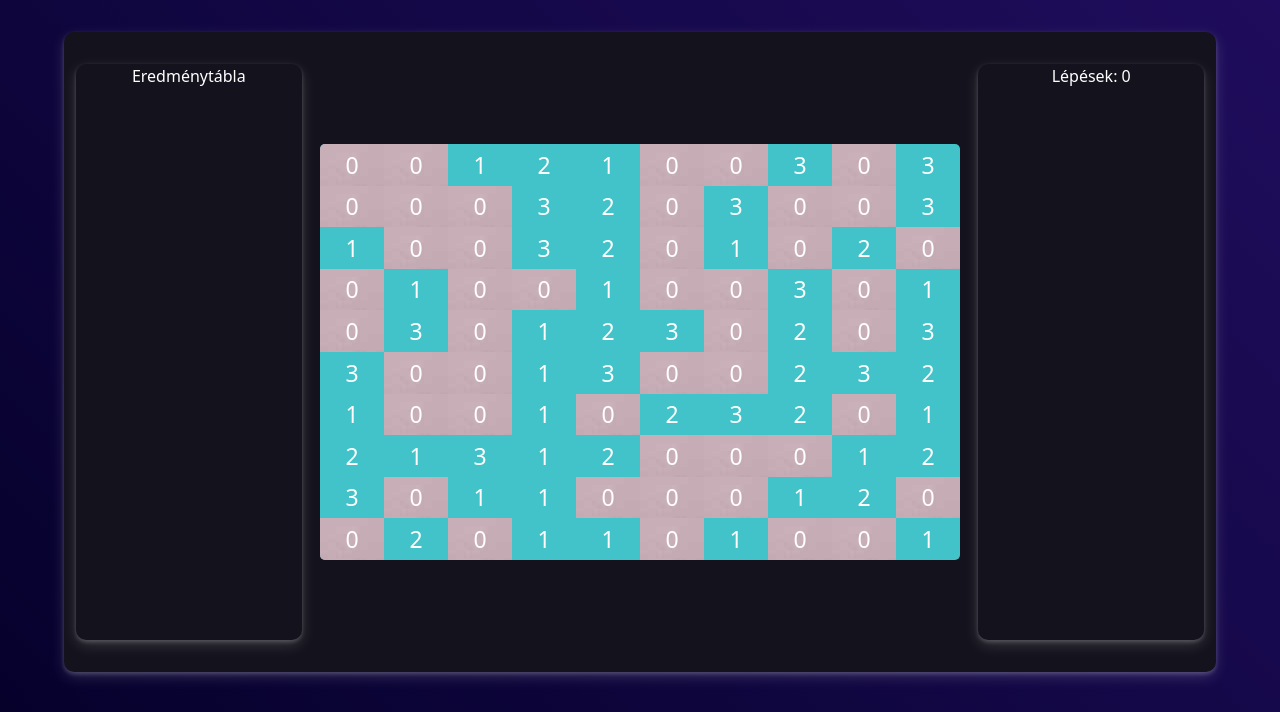
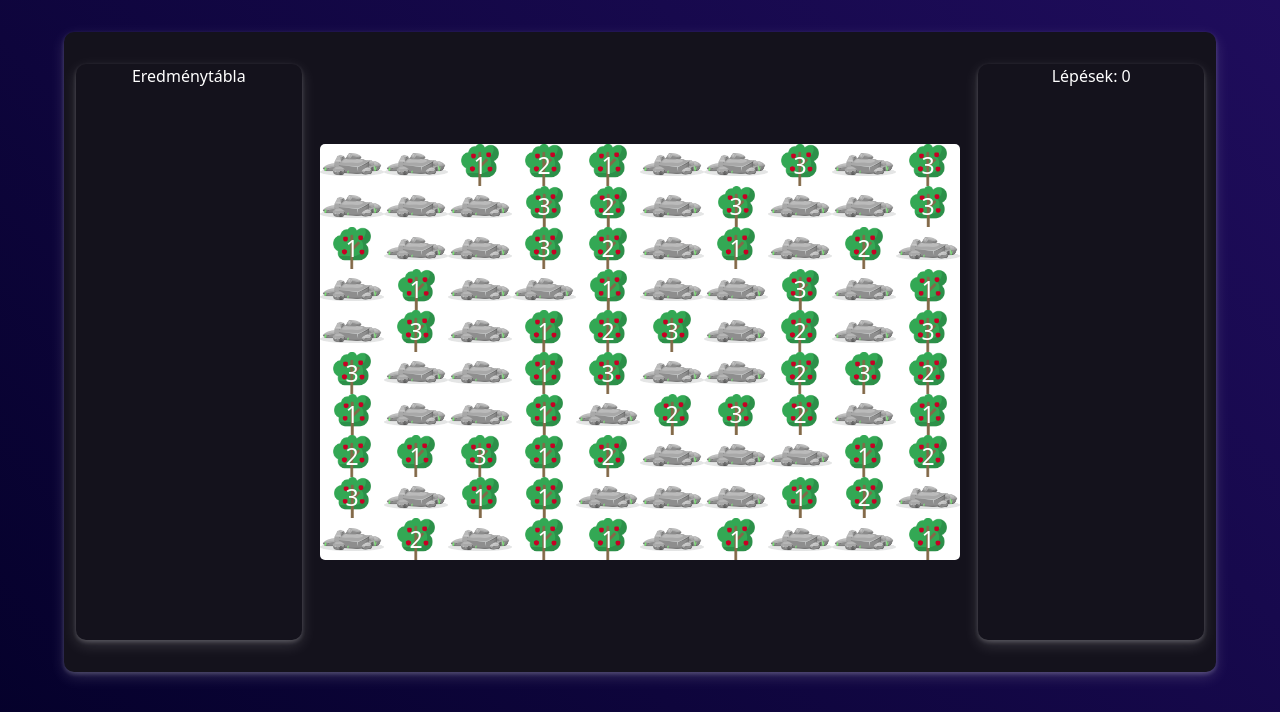
Before and after one commit to budaizalan/undefined, a PHP site: page / in a window 1280 px wide. Shown: the part 72-784 px from the top of the page. Run offline with PHP 8.4, Linux system fonts and the light colour scheme.

Commit message:
Fruits and obsticle icons (geciszar, change it pls)

```diff
--- a/MasodikFordulo/public/app.js
+++ b/MasodikFordulo/public/app.js
@@ -18,6 +18,7 @@ function Generator(size) {
             if (game.map[i][j].fruits == 0) {
                 // var img = document.createElement("img");
                 span.className = 'field';
+                span.textContent = null;
                 // img.src = './hunor.jpg';
                 div.append(span);
                 // div!.append(img)
--- a/MasodikFordulo/src/app.ts
+++ b/MasodikFordulo/src/app.ts
@@ -21,6 +21,7 @@ function Generator(size: number) {
             if (game.map[i][j].fruits == 0) {
                 // var img = document.createElement("img");
                 span.className = 'field'
+                span.textContent = null;
                 // img.src = './hunor.jpg';
                 div.append(span)
                 // div!.append(img)
--- a/MasodikFordulo/style.css
+++ b/MasodikFordulo/style.css
@@ -99,7 +99,7 @@ main{
   height: calc(32.5vw / var(--map-size));
   max-width: calc(100vh / var(--map-size));
   max-height: calc(65vh / var(--map-size));
-  background-color: #42c3ca;
+  /* background-color: #42c3ca; */
 }
 
 .cell .fruits{
@@ -108,6 +108,11 @@ main{
   font-size: 1.8vmax; /*Állíthatod az értéket, de a vmax-ot hagyd benne!*/
   color: white; /* Igazából csak át kell rakni a textet egy kurva almafára aztán kész*/
   display: flex;
+  background-color: white;
+  background-image: url(./images/tree.png);
+  background-size:contain;
+  background-repeat: no-repeat;
+  background-position: center;
   justify-content: center;
   align-items: center;
   margin: auto;
@@ -117,7 +122,11 @@ main{
   width: 100%;
   height: 100%;
   font-size: 1.8vmax; /*Állíthatod az értéket, de a vmax-ot hagyd benne!*/
-  background-image: url(./hunor.jpg);
+  background-color: white;
+  background-image: url(./images/stone.webp );
+  background-size:contain;
+  background-repeat: no-repeat;
+  background-position: center;
   display: flex;
   justify-content: center;
   align-items: center;
```
Also changed, not shown: MasodikFordulo/images/stone.webp (added), MasodikFordulo/images/tree.png (added).
